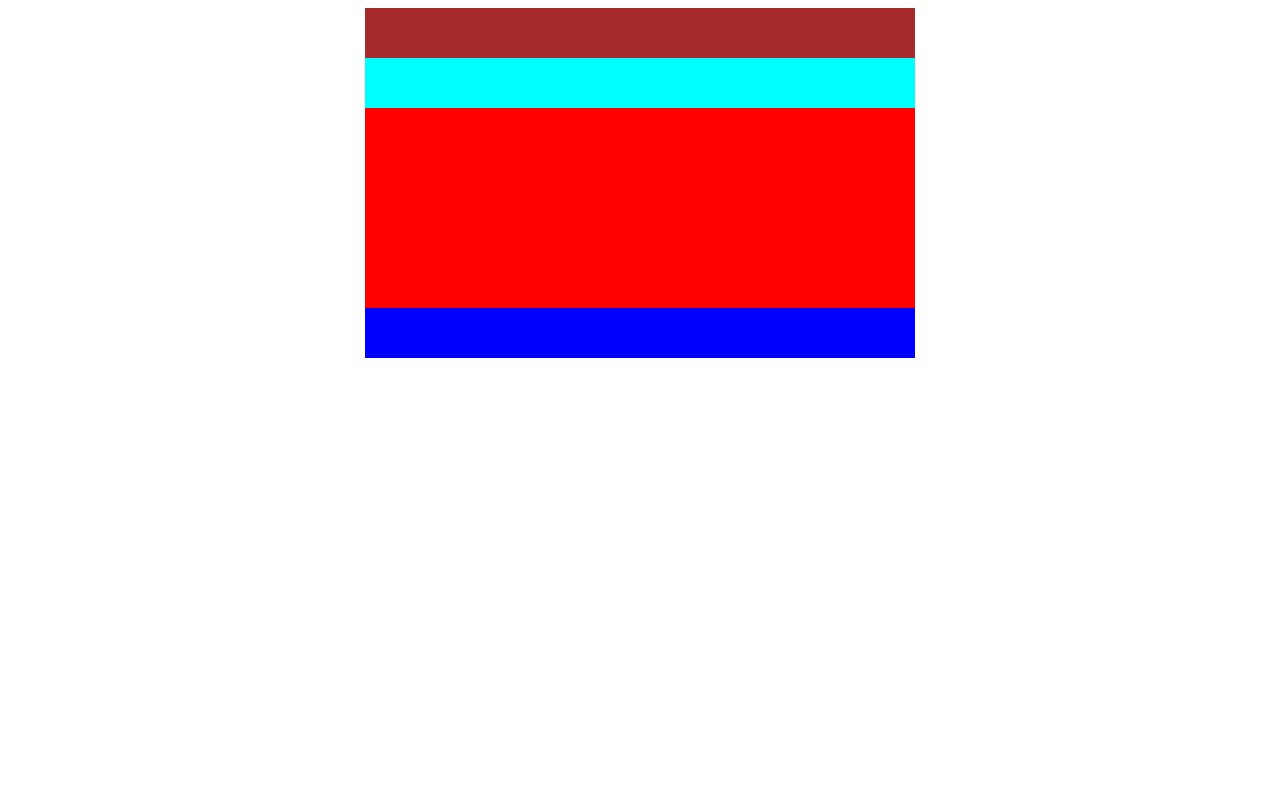
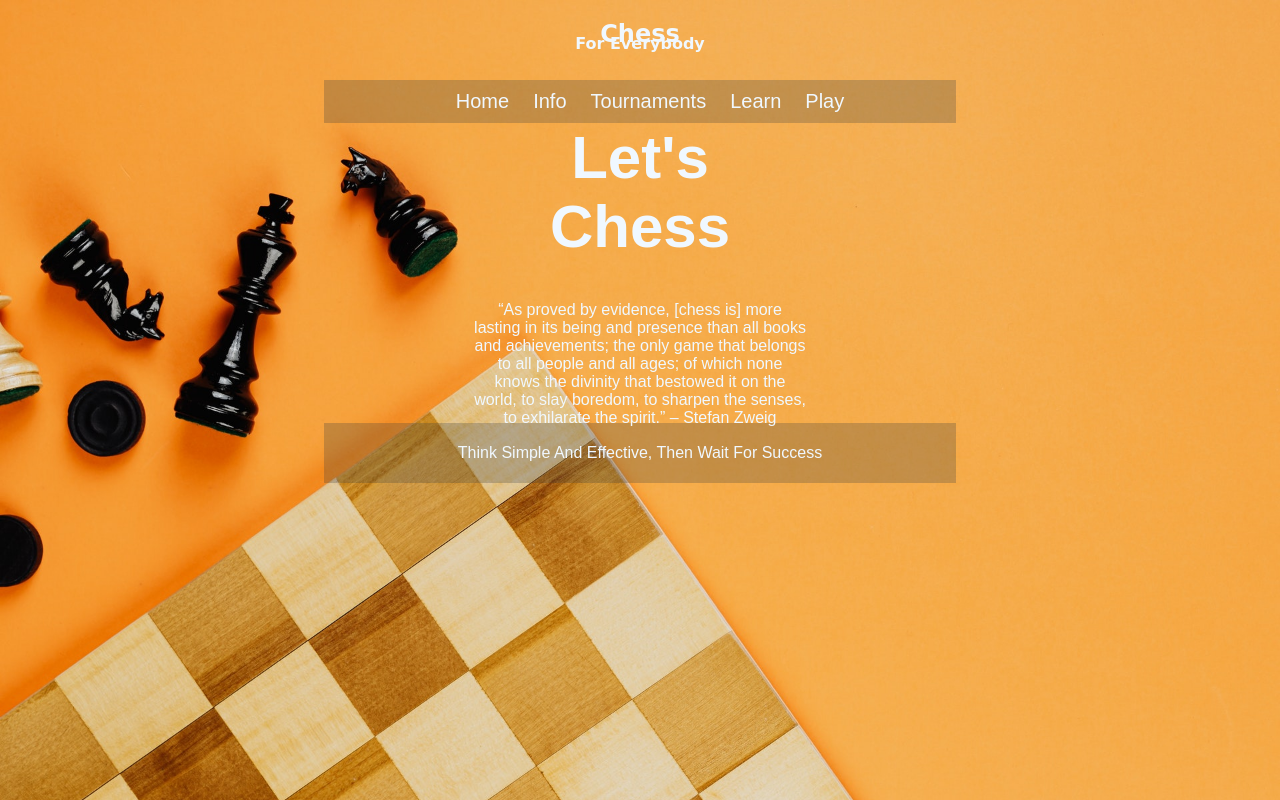
Before and after one commit to Victor-Valery/BA_3_html_css_-Chess_Webpage-, a plain HTML site: page index.html in a window 1280 px wide. Drawn offline with Linux system fonts and the light colour scheme; a web font is replaced by a local one.

Commit message:
html_css_studies

```diff
--- a/css/style.css
+++ b/css/style.css
@@ -1,21 +1,55 @@
+body {
+  background-image: url(/images/background.jpg);
+  background-repeat: no-repeat;
+  background-size: cover;
+}
 .container {
-  width: 550px;
+  width: 50%;
   margin-left: auto;
   margin-right: auto;
 }
 header {
-  background-color: brown;
-  height: 50px;
+  /* background-color: brown; */
+  height: 60px;
+  font-family: "UnifrakturCook", cursive;
+  text-align: center;
+  color: aliceblue;
+}
+h2 {
+  margin-bottom: -35px;
 }
 nav {
-  background-color: aqua;
-  height: 50px;
+  background-color: rgba(56, 61, 61, 0.267);
+  /* height: 50px; */
+  text-align: center;
+  padding-top: 10px;
+  padding-bottom: 10px;
+  margin-bottom: -40px;
 }
 main {
-  background-color: red;
-  height: 200px;
+  /* background-color: red; */
+  height: 300px;
+  color: aliceblue;
+  font-family: Arial, Helvetica, sans-serif;
+  text-align: center;
+  padding: 0px 150px;
 }
 footer {
-  background-color: blue;
-  height: 50px;
+  background-color: rgba(56, 61, 61, 0.267);
+  /* background-color: blue; */
+  /* height: 50px; */
+  padding: 5px 0px;
+  color: aliceblue;
+  font-family: Arial, Helvetica, sans-serif;
+  text-align: center;
 }
+nav a {
+  color: aliceblue;
+  font-family: Arial, Helvetica, sans-serif;
+  padding-left: 20px;
+  text-decoration: none;
+  font-size: 20px;
+}
+h1 {
+  font-size: 60px;
+}
--- a/index.html
+++ b/index.html
@@ -7,16 +7,34 @@
     <meta name="viewport" content="width=device-width, initial-scale=1.0">
     <title>Chess Project</title>
     <link rel="stylesheet" href="/css/style.css">
+    <link rel="preconnect" href="https://fonts.gstatic.com">
+    <link href="https://fonts.googleapis.com/css2?family=UnifrakturCook:wght@700&display=swap" rel="stylesheet">
 </head>
 
 <body>
     <div class="container">
-        <header></header>
-        <nav></nav>
-        <main></main>
-        <footer></footer>
+        <header>
+            <h2>Chess</h2>
+            <h4>For Everybody</h4>
+        </header>
+        <nav>
+            <a href="#">Home</a>
+            <a href="#">Info</a>
+            <a href="#">Tournaments</a>
+            <a href="#">Learn</a>
+            <a href="#">Play</a>
+        </nav>
+        <main>
+            <h1>Let's Chess</h1>
+            <p>“As proved by evidence, [chess is] more lasting in its being and presence than all books and
+                achievements; the only game that belongs to all people and all ages; of which none knows the divinity
+                that bestowed it on the world, to slay boredom, to sharpen the senses, to exhilarate the spirit.” –
+                Stefan Zweig</p>
+        </main>
+        <footer>
+            <p>Think Simple And Effective, Then Wait For Success</p>
+        </footer>
     </div>
-
 
 </body>
 
```
Also changed, not shown: images/background.jpg (added).
